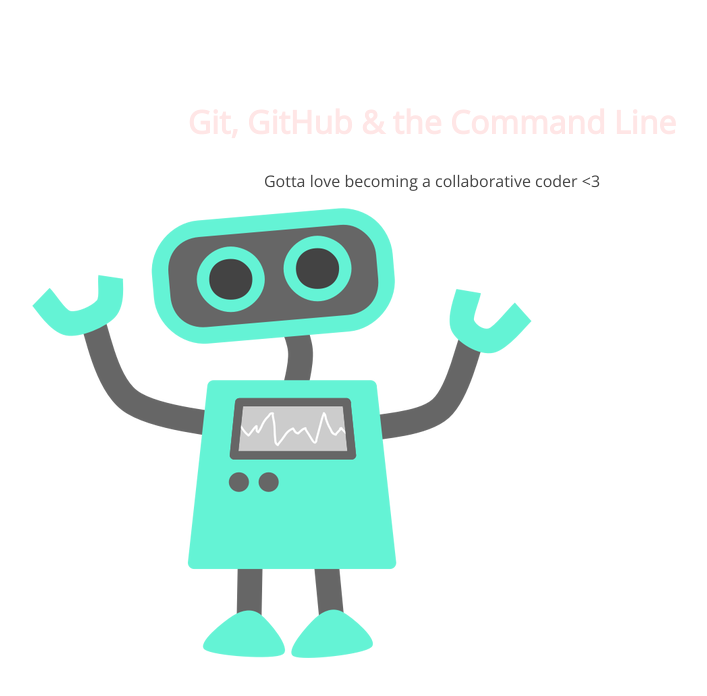
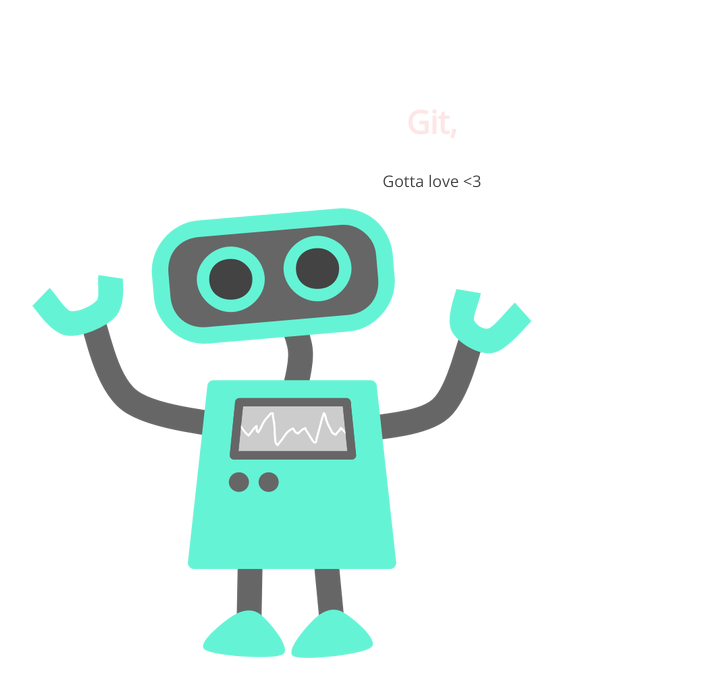
Before and after one commit to suthatnarue/105-project, a plain HTML site: page index.html in a window 1280 px wide. Shown: the whole page, without its empty margins (208-915 px from the left). Drawn offline with nearby package versions, Linux system fonts and the light colour scheme.

Commit message:
change to h1 and p

```diff
--- a/index.html
+++ b/index.html
@@ -8,8 +8,8 @@
 </head>
 <body>
 	<section>
-		<h1>Git, GitHub & the Command Line</h1>
-		<p>Gotta love becoming a collaborative coder <3</p>
+		<h1>Git,</h1>
+		<p>Gotta love <3</p>
 		<img src="img/happy-blue-robot.png">
 	</section>
 </body>
```
